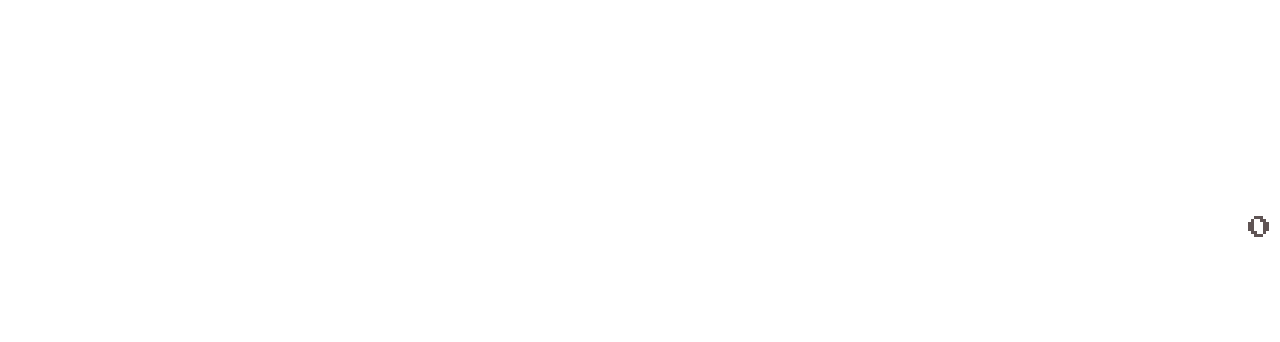
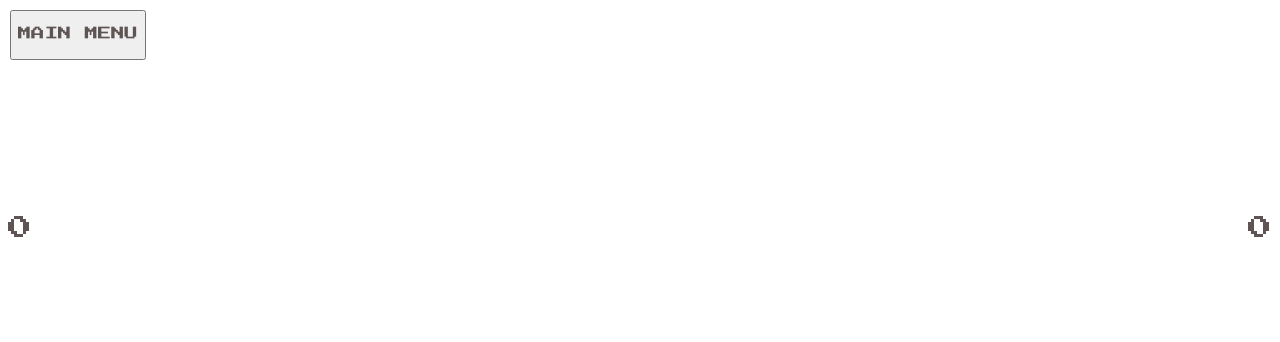
Before and after one commit to OKPooja/T-REX, a plain HTML site: page index.html in a window 1280 px wide. Shown: the top 342 px of the page. Drawn offline with Linux system fonts and the light colour scheme.

Commit message:
added menu and highscore fix

```diff
--- a/index.html
+++ b/index.html
@@ -12,6 +12,7 @@
 <link href="https://fonts.googleapis.com/css2?family=Press+Start+2P&display=swap" rel="stylesheet">
   </head>
   <body>
+    <button class="menu" data-menu><a href="menu.html">MAIN MENU</a></button>
     <div class="world" data-world>
       <div class="score" data-score>0</div>
       <div class="highScore" data-highScore>0</div>
--- a/script.js
+++ b/script.js
@@ -21,7 +21,13 @@ document.addEventListener("keydown", handleStart,{once: true})
 let lastTime;
 let speedScale;
 let score;
-let highScore = window.localStorage.getItem("highscore");
+let highScore;
+if(!window.localStorage.getItem("highscore")){
+  highScore = 0;
+}
+else{
+  highScore = window.localStorage.getItem("highscore");
+}
 highScoreElement.textContent = highScore;
 
 function update(time) {
--- a/style.css
+++ b/style.css
@@ -10,6 +10,11 @@ body {
   justify-content: center;
   align-items: center;
   min-height: 100vh;
+}
+a{
+  text-decoration: none;
+  color :rgb(95, 84, 84);
+  font-family: 'Press Start 2P', cursive;
 }
 .world {
   position: relative;
@@ -31,6 +36,7 @@ body {
   color :rgb(95, 84, 84);
   position: absolute;
   left:1vmin;
+  top:1vmin;
   --highScore : 0;
 }
 .start-screen {
@@ -41,6 +47,12 @@ body {
   top: 50%;
   left: 50%;
   transform: translate(-50%, -50%);
+}
+.menu{
+  position: fixed;
+  top:10px;
+  left:10px;
+  height: 50px;
 }
 .hide {
   display: none;
--- /dev/null
+++ b/style_menu.css
@@ -0,0 +1,45 @@
+*,
+*::before,
+*::after {
+    box-sizing: border-box;
+    user-select: none;
+}
+body{
+    background: url(https://img.itch.zone/aW1hZ2UvMTEyMzY0My82ODQyOTk3LmdpZg==/original/thHw3k.gif);
+    background-size: cover;
+}
+a{
+    text-decoration: none;
+    color : black;
+}
+.options{
+    display: flex;
+    flex-direction: column;
+    align-items: center;
+    height: 100vh;
+    justify-content: center;
+}
+.options > *{
+    font-family: 'Press Start 2P', cursive;
+    margin : 25px 0px;
+}
+h1{
+    font-size: 3em;
+    padding: 10px ;
+    background-color: bisque;
+    box-shadow: 4rem;
+    text-align: center;
+}
+button{
+    padding: 2em;
+    width: 30vw;
+    line-height: 1.4em;
+    font-size: 1.1em;
+    background-color: rgb(126, 112, 112);
+    border-radius: 5px;
+}
+@media all and (max-width:1150px) {
+    button{
+        width: 60vw;
+    }
+}
```
Also changed, not shown: menu.html (added, +21 -0 lines), imgs/thHw3k.gif (added).
